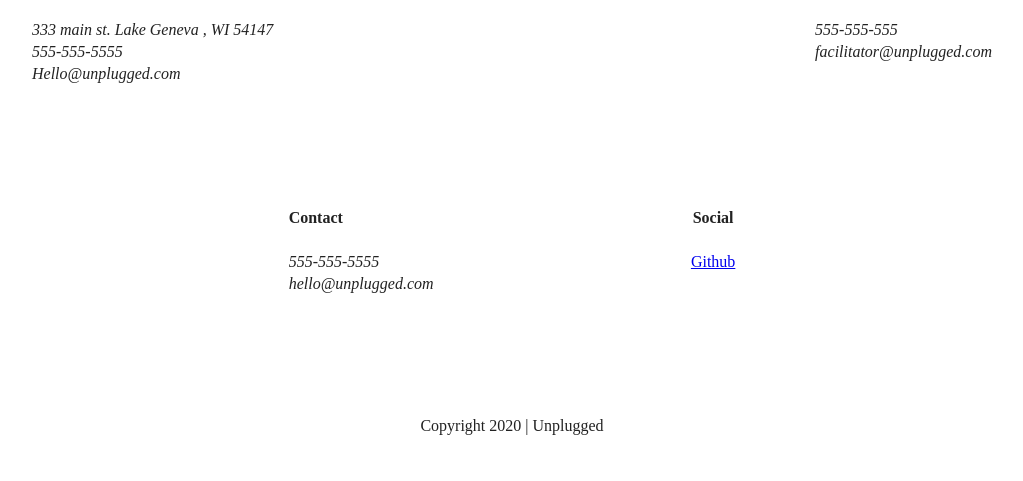
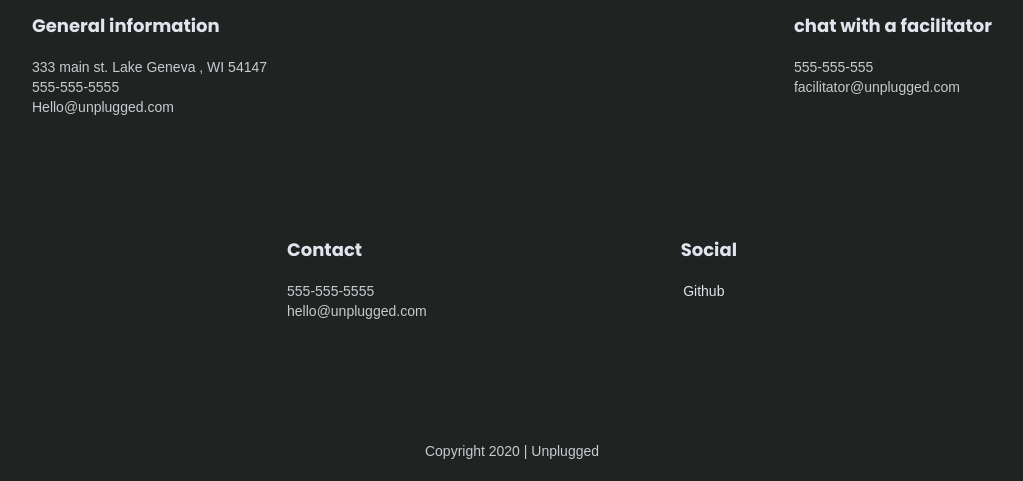
Before and after one commit to Alexzander29/unplugged-skillcrush, a website: page about/index.html in a window 1280 px wide. Shown: the part 673-1154 px from the top of the page, without its empty margins (128-1151 px from the left). Before the commit the page ends 1131 px from the top, so only its background shows below. Drawn offline with Linux system fonts and the light colour scheme.

Commit message:
Created Base Stylings

```diff
--- a/about/index.html
+++ b/about/index.html
@@ -18,7 +18,8 @@
 
   <link rel="stylesheet" href="../css/normalize.css">
   <link rel="stylesheet" href="../css/main.css">
-
+  <!-- Google Fonts -->
+  <link href="https://fonts.googleapis.com/css?family=Open+Sans:400,700|Poppins:500,700" rel="stylesheet">
   <meta name="theme-color" content="#fafafa">
 </head>
 
--- a/css/main.css
+++ b/css/main.css
@@ -87,7 +87,68 @@ textarea {
    Author's custom styles
    ========================================================================== */
 
-/* ------------------Base header - Footer Styles -----------*/
+/* General Styles */
+
+html {
+  font-size:16px;
+}
+
+body {
+  background-color: #202322;
+  font-family: 'Open-Sans', sans-serif;
+  font-size: 1em;
+  color:#e2e3ed;
+  text-align: left;
+}
+
+ul,
+ol {
+  list-style-type: none;
+}
+
+a {
+  color:#e2e3ed;
+  text-decoration: none;
+}
+
+h2 {
+  font-family: 'Poppins', sans-serif;
+  font-size: 1.875em;
+}
+
+h3,
+h4 {
+  font-family: 'Poppins', sans-serif;
+  font-size: 1.125em;
+  margin: 20px 0;
+}
+
+p {
+  color: #c5cccf;
+  font-size: .875em;
+}
+
+img {
+
+}
+
+figure {
+
+}
+
+address {
+  font-style:normal;
+}
+
+.content-wrapper {
+  width: 90%;
+  margin: 5px 0;
+}
+
+
+/*
+
+   ------------------Base header - Footer Styles -----------*/
 
 header ,
 footer {
```
Also changed, not shown: faqs/index.html (+2 -1 lines), index.html (+2 -1 lines).
